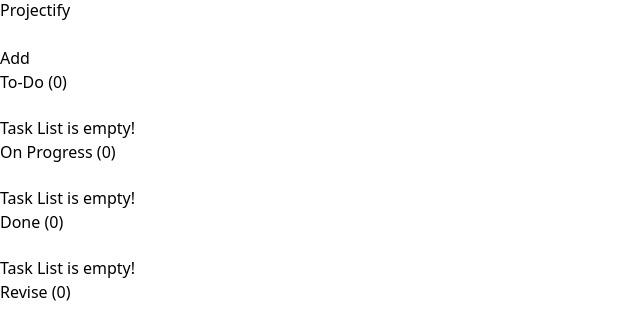
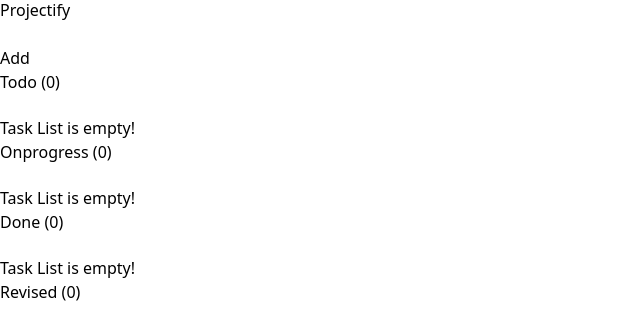
Before and after one commit to Salman-Faiz/Projectify-lws, a React (Vite) app: page / in a window 1280 px wide. Shown: the part 9280-9610 px from the top of the page, without its empty margins (0-640 px from the left). Built offline with nearby package versions, Linux system fonts and the light colour scheme.

Commit message:
use a reusable component for all categories

```diff
--- a/src/Components/MainSection/MainContent/Categories.jsx/DoneList.jsx
+++ b/src/Components/MainSection/MainContent/Categories.jsx/DoneList.jsx
@@ -1,62 +1,7 @@
-import { useContext, useState } from 'react';
-import sortSvg from '../../../../assets/Images/sortSvg.svg';
-import Task from '../../Task';
-import { AddTaskContext } from '../../../../Context';
+import TaskList from './TaskList';
 
 const DoneList = () => {
-  const { addTaskData, setAddTaskData, searchData } = useContext(AddTaskContext);
-
-  // Filter tasks by category
-  const items = addTaskData.filter(task => task.category === 'Done');
-
-  // Sorting state
-  const [isAscending, setIsAscending] = useState(true);
-
-  const handleSortByDate = () => {
-    setIsAscending(!isAscending);
-  };
-
-  // Sort items based on isAscending state
-  const sortedItems = [...items].sort((firstElement, secondElement) => {
-    const firstElementDate = new Date(firstElement.date);
-    const secondElementDate = new Date(secondElement.date);
-    return isAscending
-      ? firstElementDate - secondElementDate
-      : secondElementDate - firstElementDate;
-  });
-
-  // Filter sorted items based on searchData
-  const filteredItems = sortedItems.filter(task =>
-    task.taskName.toLowerCase().includes(searchData.toLowerCase())
-  );
-
-  return (
-    <div className='mb-4 w-full px-2 sm:w-1/2 md:w-1/4'>
-      <div className='rounded-lg bg-teal-500 p-4'>
-        <div className='mb-2 flex items-center justify-between'>
-          <h3 id='done' className='text-2xl font-semibold'>
-            Done ({filteredItems.length})
-          </h3>
-          <img src={sortSvg} alt='Sort' onClick={handleSortByDate} />
-        </div>
-
-        {filteredItems.length === 0 ? (
-          <p className='text-purple-900 font-semibold text-xl'>
-            Task List is empty!
-          </p>
-        ) : (
-          filteredItems.map(task => (
-            <Task
-              key={task.id}
-              task={task}
-              addTaskData={addTaskData}
-              setAddTaskData={setAddTaskData}
-            />
-          ))
-        )}
-      </div>
-    </div>
-  );
+  return <TaskList category="Done" bgColor="bg-teal-500" />;
 };
 
 export default DoneList;
--- a/src/Components/MainSection/MainContent/Categories.jsx/OnProgress.jsx
+++ b/src/Components/MainSection/MainContent/Categories.jsx/OnProgress.jsx
@@ -1,61 +1,7 @@
-import { useContext, useState } from 'react';
-import sortSvg from '../../../../assets/Images/sortSvg.svg';
-import Task from '../../Task';
-import { AddTaskContext } from '../../../../Context';
+import TaskList from './TaskList';
 
 const OnProgress = () => {
-  const { addTaskData, setAddTaskData, searchData } = useContext(AddTaskContext);
-
-  // Filter tasks by category
-  const items = addTaskData.filter(task => task.category === 'Onprogress');
-
-  // Sorting state
-  const [isAscending, setIsAscending] = useState(true);
-
-  const handleSortByDate = () => {
-    setIsAscending(!isAscending);
-  };
-
-  // Sort items based on isAscending state
-  const sortedItems = [...items].sort((firstElement, secondElement) => {
-    const firstElementDate = new Date(firstElement.date);
-    const secondElementDate = new Date(secondElement.date);
-    return isAscending
-      ? firstElementDate - secondElementDate
-      : secondElementDate - firstElementDate;
-  });
-
-  // Filter sorted items based on searchData
-  const filteredItems = sortedItems.filter(task =>
-    task.taskName.toLowerCase().includes(searchData.toLowerCase())
-  );
-
-  return (
-    <div className='mb-4 w-full px-2 sm:w-1/2 md:w-1/4'>
-      <div className='rounded-lg bg-yellow-500 p-4'>
-        <div className='mb-2 flex items-center justify-between'>
-          <h3 id='onprogress' className='text-2xl font-semibold'>
-            On Progress ({filteredItems.length})
-          </h3>
-          <img src={sortSvg} alt='Sort' onClick={handleSortByDate} />
-        </div>
-        {filteredItems.length === 0 ? (
-          <p className='text-black font-semibold text-xl'>
-            Task List is empty!
-          </p>
-        ) : (
-          filteredItems.map(task => (
-            <Task
-              key={task.id}
-              task={task}
-              addTaskData={addTaskData}
-              setAddTaskData={setAddTaskData}
-            />
-          ))
-        )}
-      </div>
-    </div>
-  );
+  return <TaskList category="Onprogress" bgColor="bg-yellow-500" />;
 };
 
 export default OnProgress;
--- a/src/Components/MainSection/MainContent/Categories.jsx/ReviseList.jsx
+++ b/src/Components/MainSection/MainContent/Categories.jsx/ReviseList.jsx
@@ -1,62 +1,7 @@
-import { useContext, useState } from 'react';
-import sortSvg from '../../../../assets/Images/sortSvg.svg';
-import Task from '../../Task';
-import { AddTaskContext } from '../../../../Context';
+import TaskList from './TaskList';
 
 const ReviseList = () => {
-  const { addTaskData, setAddTaskData, searchData } = useContext(AddTaskContext);
-
-  // Filter tasks by category
-  const items = addTaskData.filter(task => task.category === 'Revised');
-
-  // Sorting state
-  const [isAscending, setIsAscending] = useState(true);
-
-  const handleSortByDate = () => {
-    setIsAscending(!isAscending);
-  };
-
-  // Sort items based on isAscending state
-  const sortedItems = [...items].sort((firstElement, secondElement) => {
-    const firstElementDate = new Date(firstElement.date);
-    const secondElementDate = new Date(secondElement.date);
-    return isAscending
-      ? firstElementDate - secondElementDate
-      : secondElementDate - firstElementDate;
-  });
-
-  // Filter sorted items based on searchData
-  const filteredItems = sortedItems.filter(task =>
-    task.taskName.toLowerCase().includes(searchData.toLowerCase())
-  );
-
-  return (
-    <div className='mb-4 w-full px-2 sm:w-1/2 md:w-1/4'>
-      <div className='rounded-lg bg-rose-500 p-4'>
-        <div className='mb-2 flex items-center justify-between'>
-          <h3 id='revise' className='text-2xl font-semibold'>
-            Revise ({filteredItems.length})
-          </h3>
-          <img src={sortSvg} alt='Sort' onClick={handleSortByDate} />
-        </div>
-
-        {filteredItems.length === 0 ? (
-          <p className='text-slate-600 font-semibold text-xl'>
-            Task List is empty!
-          </p>
-        ) : (
-          filteredItems.map(task => (
-            <Task
-              key={task.id}
-              task={task}
-              addTaskData={addTaskData}
-              setAddTaskData={setAddTaskData}
-            />
-          ))
-        )}
-      </div>
-    </div>
-  );
+  return <TaskList category="Revised" bgColor="bg-rose-500" />;
 };
 
 export default ReviseList;
--- /dev/null
+++ b/src/Components/MainSection/MainContent/Categories.jsx/TaskList.jsx
@@ -0,0 +1,62 @@
+import { useContext, useState } from 'react';
+import sortSvg from '../../../../assets/Images/sortSvg.svg';
+import Task from '../../Task';
+import { AddTaskContext } from '../../../../Context';
+
+/* eslint-disable react/prop-types */
+const TaskList = ({ category, bgColor }) => {
+  const { addTaskData, setAddTaskData, searchData } = useContext(AddTaskContext);
+
+  // Filter tasks by category
+  const items = addTaskData.filter(task => task.category === category);
+
+  // Sorting state
+  const [isAscending, setIsAscending] = useState(true);
+
+  const handleSortByDate = () => {
+    setIsAscending(!isAscending);
+  };
+
+  // Sort items based on isAscending state
+  const sortedItems = [...items].sort((firstElement, secondElement) => {
+    const firstElementDate = new Date(firstElement.date);
+    const secondElementDate = new Date(secondElement.date);
+    return isAscending
+      ? firstElementDate - secondElementDate
+      : secondElementDate - firstElementDate;
+  });
+
+  // Filter sorted items based on searchData
+  const filteredItems = sortedItems.filter(task =>
+    task.taskName.toLowerCase().includes(searchData.toLowerCase())
+  );
+
+  return (
+    <div className='mb-4 w-full px-2 sm:w-1/2 md:w-1/4'>
+      <div className={`rounded-lg ${bgColor} p-4`}>
+        <div className='mb-2 flex items-center justify-between'>
+          <h3 className='text-2xl font-semibold'>
+            {category} ({filteredItems.length})
+          </h3>
+          <img src={sortSvg} alt='Sort' onClick={handleSortByDate} />
+        </div>
+        {filteredItems.length === 0 ? (
+          <p className='text-black font-normal text-xl'>
+            Task List is empty!
+          </p>
+        ) : (
+          filteredItems.map(task => (
+            <Task
+              key={task.id}
+              task={task}
+              addTaskData={addTaskData}
+              setAddTaskData={setAddTaskData}
+            />
+          ))
+        )}
+      </div>
+    </div>
+  );
+};
+
+export default TaskList;
--- a/src/Components/MainSection/MainContent/Categories.jsx/TodoList.jsx
+++ b/src/Components/MainSection/MainContent/Categories.jsx/TodoList.jsx
@@ -1,62 +1,8 @@
-/* eslint-disable react/prop-types */
-import { useContext, useState } from 'react';
-import sortSvg from '../../../../assets/Images/sortSvg.svg';
-import Task from '../../Task';
-import { AddTaskContext } from '../../../../Context';
+import TaskList from "./TaskList";
+
 
 const TodoList = () => {
-  const { addTaskData, setAddTaskData,searchData } = useContext(AddTaskContext);
-
-  // Filter tasks by category
-  const items = addTaskData.filter(task => task.category === 'Todo');
-
-  // Sorting state
-  const [isAscending, setIsAscending] = useState(true);
-
-  const handleSortByDate = () => {
-    setIsAscending(!isAscending);
-  };
-
-  // Sort items based on isAscending state
-  const sortedItems = [...items].sort((firstElement, secondElement) => {
-    const firstElementDate = new Date(firstElement.date);
-    const secondElementDate = new Date(secondElement.date);
-    return isAscending
-      ? firstElementDate - secondElementDate
-      : secondElementDate - firstElementDate;
-  });
-
-  // Filter sorted items based on searchData
-  const filteredItems = sortedItems.filter(task =>
-    task.taskName.toLowerCase().includes(searchData.toLowerCase())
-  );
-
-  return (
-    <div className='mb-4 w-full px-2 sm:w-1/2 md:w-1/4'>
-      <div className='rounded-lg bg-indigo-600 p-4'>
-        <div className='mb-2 flex items-center justify-between'>
-          <h3 id='todo' className='text-2xl font-semibold'>
-            To-Do ({filteredItems.length})
-          </h3>
-          <img src={sortSvg} alt='Sort' onClick={handleSortByDate} />
-        </div>
-        {filteredItems.length === 0 ? (
-          <p className='text-red-400 font-semibold text-xl'>
-            Task List is empty!
-          </p>
-        ) : (
-          filteredItems.map(task => (
-            <Task
-              key={task.id}
-              task={task}
-              addTaskData={addTaskData}
-              setAddTaskData={setAddTaskData}
-            />
-          ))
-        )}
-      </div>
-    </div>
-  );
+  return <TaskList category="Todo" bgColor="bg-indigo-600" />;
 };
 
 export default TodoList;
```
